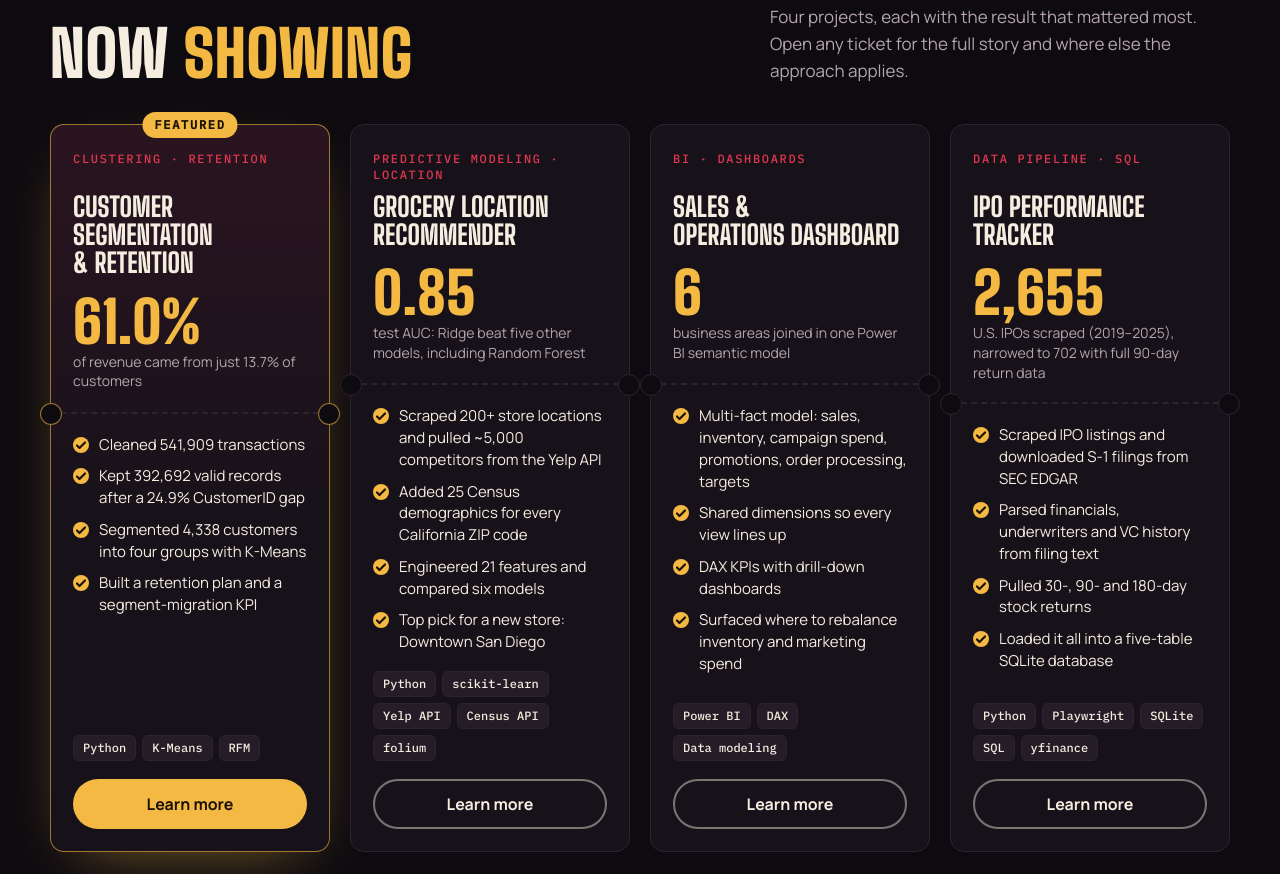
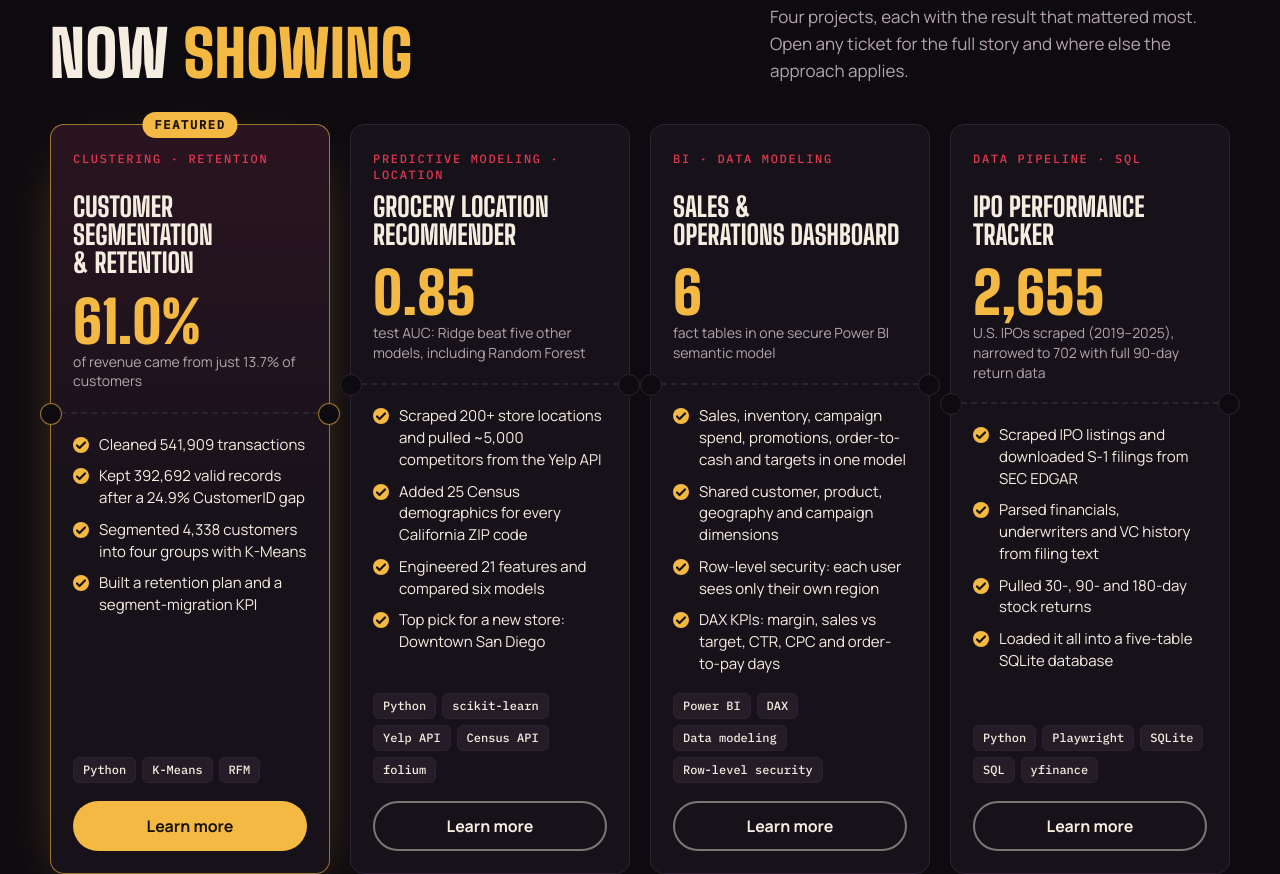
Before and after one commit to aditiba31/aditiba31.github.io, a plain HTML site: page index.html in a window 1280 px wide. Shown: the part 736-1610 px from the top of the page. Drawn offline with nearby package versions, Linux system fonts and the light colour scheme.

Commit message:
Add files via upload

```diff
--- a/index.html
+++ b/index.html
@@ -218,7 +218,7 @@ dialog::backdrop{background:rgba(8,5,9,.78);backdrop-filter:blur(3px)}
           <a class="btn btn-red" href="#coffee">Book a coffee chat</a>
         </div>
         <ul class="credits">
-          <li>MS Business Analytics, UC Davis</li>
+          <li>MS Business Analytics, UC Davis · Beta Gamma Sigma</li>
           <li>Microsoft PL-300 Power BI Certified</li>
           <li>4+ years at Accenture</li>
         </ul>
@@ -330,7 +330,7 @@ dialog::backdrop{background:rgba(8,5,9,.78);backdrop-filter:blur(3px)}
   </div>
   <div class="dlg-body">
     <h3>Education</h3>
-    <div class="job"><div class="row">MS, Business Analytics · University of California, Davis<span>Aug 2026</span></div></div>
+    <div class="job"><div class="row">MS, Business Analytics · University of California, Davis · Beta Gamma Sigma honor society<span>Aug 2026</span></div></div>
     <div class="job"><div class="row">B.E., Electronics &amp; Communication · Sir M Visvesvaraya Institute of Technology, Bangalore<span></span></div></div>
 
     <h3>Experience</h3>
@@ -415,29 +415,32 @@ const PROJECTS = [
       "Compared six models. Ridge performed best (0.85 test AUC), ahead of Random Forest and Gradient Boosting, a sign that the signal is mostly linear once the features are well built.",
       "Mapped nearby competitor categories to grocery product categories to suggest a starting product mix for a new store."
     ],
-    result:"Ranked every California ZIP code without a store. Top picks: Downtown San Diego, then Burbank, Cupertino, Irvine and Mar Vista. The strongest signals: the chain avoids crowded markets and does best in diverse, college-educated areas. Results come with an interactive map of every ZIP code.",
+    result:"A ranked shortlist of the best California ZIP codes for a new store, led by Downtown San Diego (score 0.9997 out of 1), then Burbank, Cupertino, Irvine and Mar Vista. The model also showed what makes a location work for the chain: fewer competitors nearby, more diverse neighborhoods and more college-educated residents.",
     fit:"Any location or market decision: retail and restaurant expansion, clinic or branch placement, or choosing which regions to target with marketing."
   },
   {
     id:"salesops",
-    genre:"BI · Dashboards",
+    genre:"BI · Data Modeling",
     title:"Sales & Operations Dashboard",
-    figure:"6", figNote:"business areas joined in one Power BI semantic model",
+    figure:"6", figNote:"fact tables in one secure Power BI semantic model",
     feats:[
-      "Multi-fact model: sales, inventory, campaign spend, promotions, order processing, targets",
-      "Shared dimensions so every view lines up",
-      "DAX KPIs with drill-down dashboards",
-      "Surfaced where to rebalance inventory and marketing spend"
+      "Sales, inventory, campaign spend, promotions, order-to-cash and targets in one model",
+      "Shared customer, product, geography and campaign dimensions",
+      "Row-level security: each user sees only their own region",
+      "DAX KPIs: margin, sales vs target, CTR, CPC and order-to-pay days"
     ],
-    tools:["Power BI","DAX","Data modeling"],
-    hook:"Six parts of the business, six sets of numbers. One model to show how spend connects to results.",
-    problem:"Sales, inventory, campaign spend, promotions, order processing and sales targets were tracked as separate datasets, so there was no single view of how marketing and stock decisions affected sales. The goal was to bring all six areas into one reporting model and build dashboards that show where inventory and marketing spend could be optimized.",
+    tools:["Power BI","DAX","Data modeling","Row-level security"],
+    hook:"Six parts of the business, six sets of numbers. One secure model that connects marketing spend to what actually sold.",
+    problem:"Sales, inventory, campaign spend, promotions, order processing and sales targets were tracked as separate datasets, so there was no single view of how marketing and stock decisions affected sales. The report also had to be safe to share across regions, with each team seeing only its own customers. The goal was one reporting model that answers both.",
     action:[
-      "Designed a multi-fact Power BI semantic model that joins all six areas through shared dimensions, so every view can be filtered the same way.",
-      "Wrote DAX measures for the core KPIs.",
-      "Built drill-down dashboards that go from an executive summary to detail."
+      "Designed a star-schema semantic model with six fact tables (sales, inventory, campaign spend, promotion coverage, order processing and sales targets) linked through shared customer, product, geography and campaign dimensions.",
+      "Linked marketing to products through a promotion-coverage bridge table, so campaign spend, impressions and clicks can be compared against the products each campaign promoted.",
+      "Modeled ship-to and bill-to cities as two relationships to one geography table (one active, one inactive), so sales can be analyzed by either location without duplicating data.",
+      "Set up dynamic row-level security: a regional access role matches each signed-in user to their region, so one report can be shared with every regional team.",
+      "Wrote DAX KPIs for total sales, orders, active customers, gross margin %, sales vs target, month-over-month growth, CTR, cost per click and spend vs budget, plus an order-to-pay measure that tracks how many days each order takes to be paid.",
+      "Built three drill-down report pages: an executive summary (KPIs, monthly sales vs target, region and segment filters), marketing performance (spend vs budget, CTR and CPC by channel, promoted vs non-promoted sales) and operations (order-to-pay and delivery times, inventory vs units sold, category-to-product drill-down)."
     ],
-    result:"One place to compare spend against results across the business, used to identify opportunities to optimize inventory levels and marketing spend.",
+    result:"One governed model where sales, stock, marketing and order-to-cash numbers can all be filtered by the same customer, product, region and campaign, and shared securely across regions. Used to identify opportunities to optimize inventory levels and marketing spend.",
     fit:"Any team that needs to connect spending to results: marketing ROI in retail, inventory planning in supply chain, or campaign performance in media."
   },
   {
@@ -470,14 +473,14 @@ const BRAND_ICONS = [{"n":"Python","hex":"3776AB","p":"M14.25.18l.9.2.73.26.59.3
 const GLYPHS = {
   "SQL":'<svg viewBox="0 0 24 24" fill="none" stroke="#1a1206" stroke-width="2"><ellipse cx="12" cy="5" rx="8" ry="3"/><path d="M4 5v14c0 1.7 3.6 3 8 3s8-1.3 8-3V5M4 12c0 1.7 3.6 3 8 3s8-1.3 8-3"/></svg>',
   "Power BI":'<svg viewBox="0 0 24 24" fill="#1a1206"><rect x="3" y="12" width="4" height="9" rx="1"/><rect x="10" y="7" width="4" height="14" rx="1"/><rect x="17" y="3" width="4" height="18" rx="1"/></svg>',
-  "Excel":'<svg viewBox="0 0 24 24" fill="none" stroke="#1a1206" stroke-width="2"><rect x="3" y="3" width="18" height="18" rx="2"/><path d="M3 9h18M3 15h18M9 3v18M15 3v18"/></svg>',
+  "Advanced Excel":'<svg viewBox="0 0 24 24" fill="none" stroke="#1a1206" stroke-width="2"><rect x="3" y="3" width="18" height="18" rx="2"/><path d="M3 9h18M3 15h18M9 3v18M15 3v18"/></svg>',
   "DAX":'<svg viewBox="0 0 24 24" fill="none" stroke="#1a1206" stroke-width="2.2" stroke-linecap="round"><path d="M18 4H6l7 8-7 8h12"/></svg>',
   "statsmodels":'<svg viewBox="0 0 24 24" fill="none" stroke="#1a1206" stroke-width="2" stroke-linecap="round"><path d="M2 20c3 0 4-14 10-14s7 14 10 14"/><path d="M12 6v14" stroke-dasharray="2 3"/></svg>',
   "A/B Testing":'<svg viewBox="0 0 24 24" fill="none" stroke="#1a1206" stroke-width="2" stroke-linecap="round"><path d="M3 20l4-14 4 14M4.5 15h5M14 6h4a3 3 0 010 6h-4zm0 6h4.5a3 3 0 010 6H14z"/></svg>',
   "Matplotlib":'<svg viewBox="0 0 24 24" fill="none" stroke="#1a1206" stroke-width="2" stroke-linecap="round" stroke-linejoin="round"><path d="M3 3v18h18"/><path d="M6 15l4-5 4 3 5-7"/></svg>',
   "Playwright":'<svg viewBox="0 0 24 24" fill="none" stroke="#1a1206" stroke-width="2" stroke-linecap="round" stroke-linejoin="round"><circle cx="12" cy="12" r="9"/><path d="M3 12h18M12 3c3 3.5 3 14.5 0 18M12 3c-3 3.5-3 14.5 0 18"/></svg>'
 };
-const REEL_ORDER = ["SQL","Python","Power BI","pandas","Excel","R","DAX","NumPy","Matplotlib","scikit-learn","SciPy","statsmodels","A/B Testing","SQLite","Playwright","Jira","GitHub"];
+const REEL_ORDER = ["SQL","Python","Power BI","pandas","Advanced Excel","R","DAX","NumPy","Matplotlib","scikit-learn","SciPy","statsmodels","A/B Testing","SQLite","Playwright","Jira","GitHub"];
 
 function tileHTML(key){
   const brand = BRAND_ICONS.find(value => value.n === key);
```
